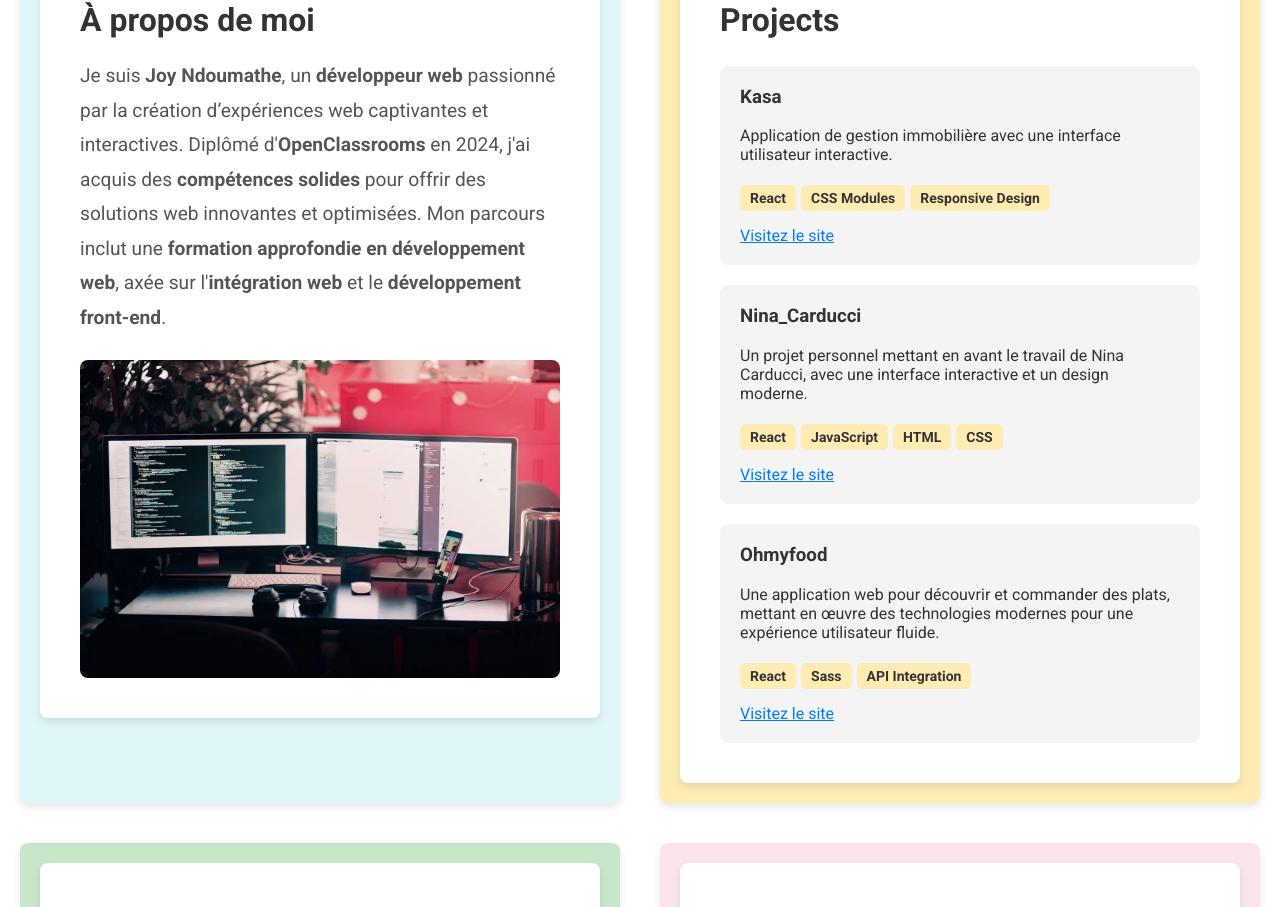
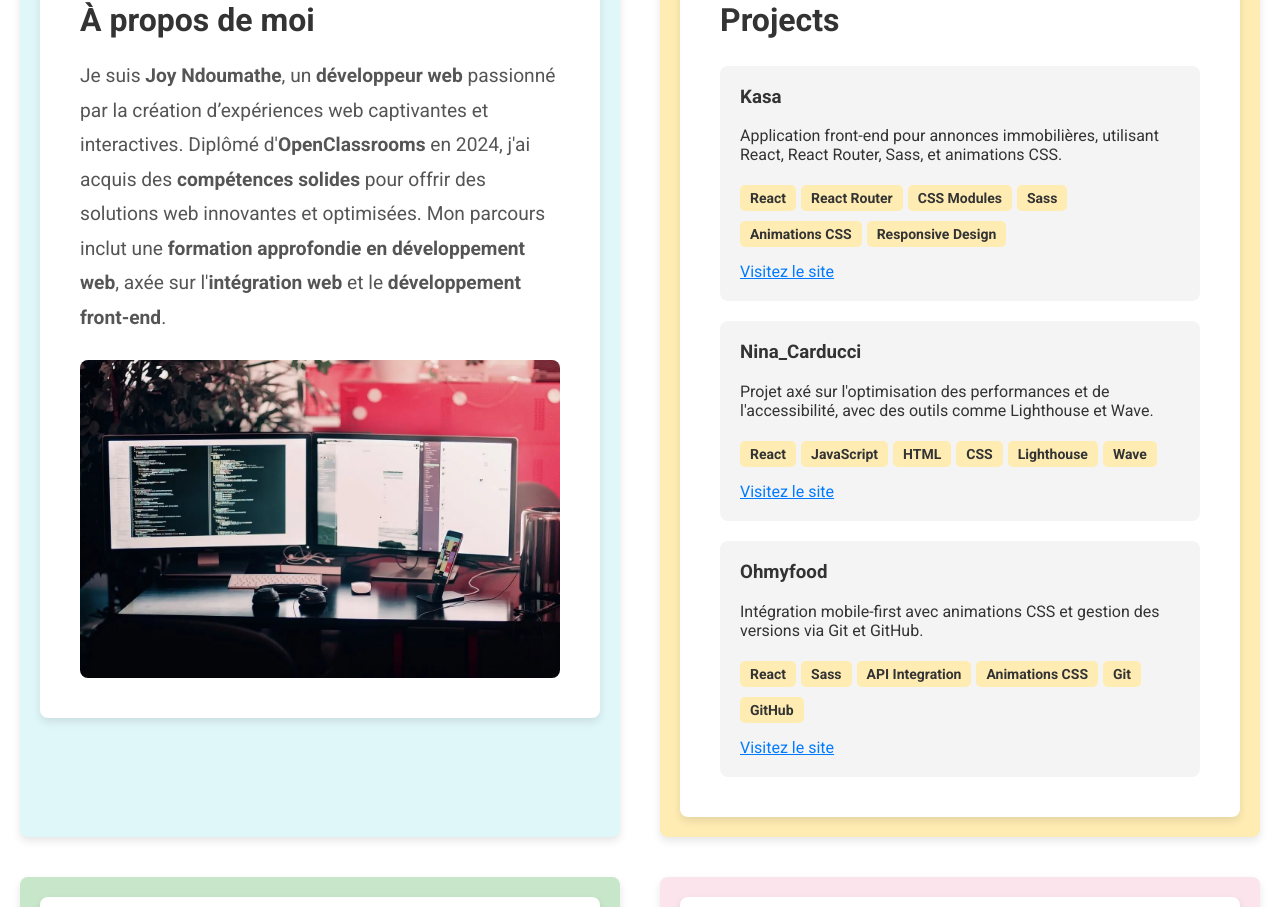
Before and after one commit to NJ4445/mon-portfolio, a React (Create React App) app: page / in a window 1280 px wide. Shown: the part 879-1786 px from the top of the page. Built offline with nearby package versions, Linux system fonts and the light colour scheme.

Commit message:
modif description projet

```diff
--- a/src/components/Projects/Projects.jsx
+++ b/src/components/Projects/Projects.jsx
@@ -6,21 +6,21 @@ function Projects() {
   const projects = [
     {
       name: "Kasa",
-      description: "Application de gestion immobilière avec une interface utilisateur interactive.",
+      description: "Application front-end pour annonces immobilières, utilisant React, React Router, Sass, et animations CSS.",
       link: "https://brilliant-twilight-bbcb7c.netlify.app",
-      skills: ["React", "CSS Modules", "Responsive Design"]
+      skills: ["React", "React Router", "CSS Modules", "Sass", "Animations CSS", "Responsive Design"]
     },
     {
       name: "Nina_Carducci",
-      description: "Un projet personnel mettant en avant le travail de Nina Carducci, avec une interface interactive et un design moderne.",
+      description: "Projet axé sur l'optimisation des performances et de l'accessibilité, avec des outils comme Lighthouse et Wave.",
       link: "https://nj4445.github.io/Nina_Carducci/",
-      skills: ["React", "JavaScript", "HTML", "CSS"]
+      skills: ["React", "JavaScript", "HTML", "CSS", "Lighthouse", "Wave"]
     },
     {
       name: "Ohmyfood",
-      description: "Une application web pour découvrir et commander des plats, mettant en œuvre des technologies modernes pour une expérience utilisateur fluide.",
+      description: "Intégration mobile-first avec animations CSS et gestion des versions via Git et GitHub.",
       link: "https://nj4445.github.io/ohmyfood/",
-      skills: ["React", "Sass", "API Integration"]
+      skills: ["React", "Sass", "API Integration", "Animations CSS", "Git", "GitHub"]
     },
   ];
 
```
